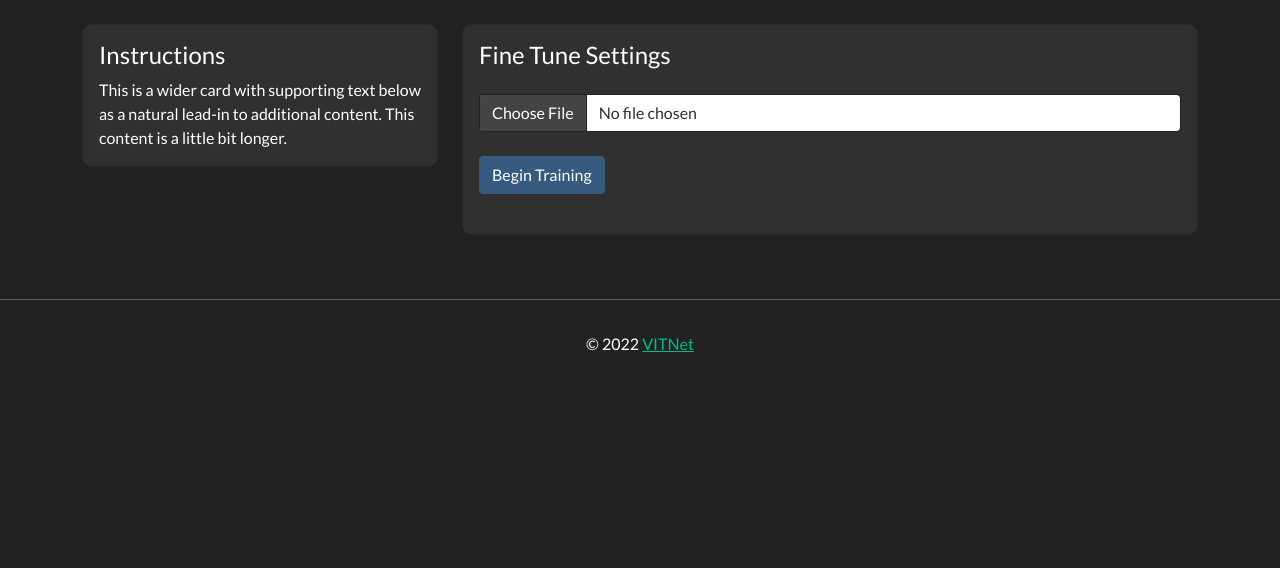
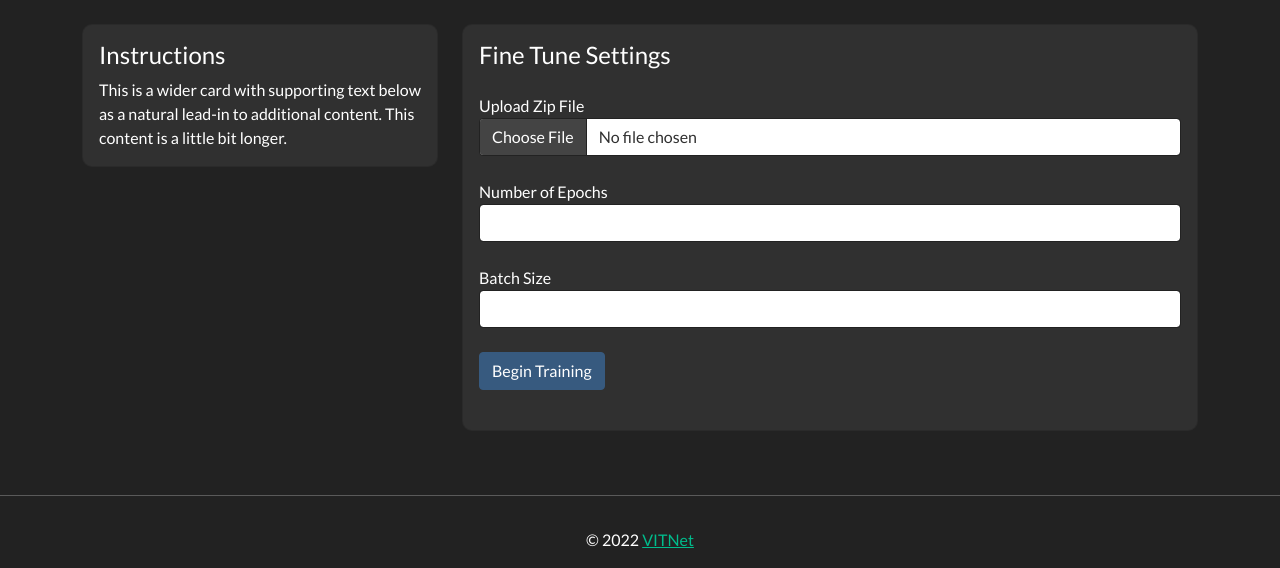
Before and after one commit to DistronX/VITNet, a Flask app: page /train in a window 1280 px wide. Shown: the part 72-640 px from the top of the page. Run offline with Flask 2, Linux system fonts and the light colour scheme; some libraries are stand-ins or nearby versions.

Commit message:
Minor Update

```diff
--- a/templates/train.html
+++ b/templates/train.html
@@ -107,7 +107,14 @@
                     <h4 class="card-title">Fine Tune Settings</h4>
                     <form action="" class="mt-4 mb-4">
                         <div class="mt-4">
-                            <input type="file" name="weights" id="weights" class="form-control">
+                            <label for="folder">Upload Zip File</label>
+                            <input type="file" name="folder" id="folder" class="form-control">
+
+                            <label for="epochs" class="mt-4">Number of Epochs</label>
+                            <input type="number" name="epochs" id="epochs" class="form-control">
+
+                            <label for="batch" class="mt-4">Batch Size</label>
+                            <input type="number" name="batch" id="batch" class="form-control">
                         </div>
                     <button type="submit" class="btn btn-primary mt-4">Begin Training</button>
                 </form>
```
